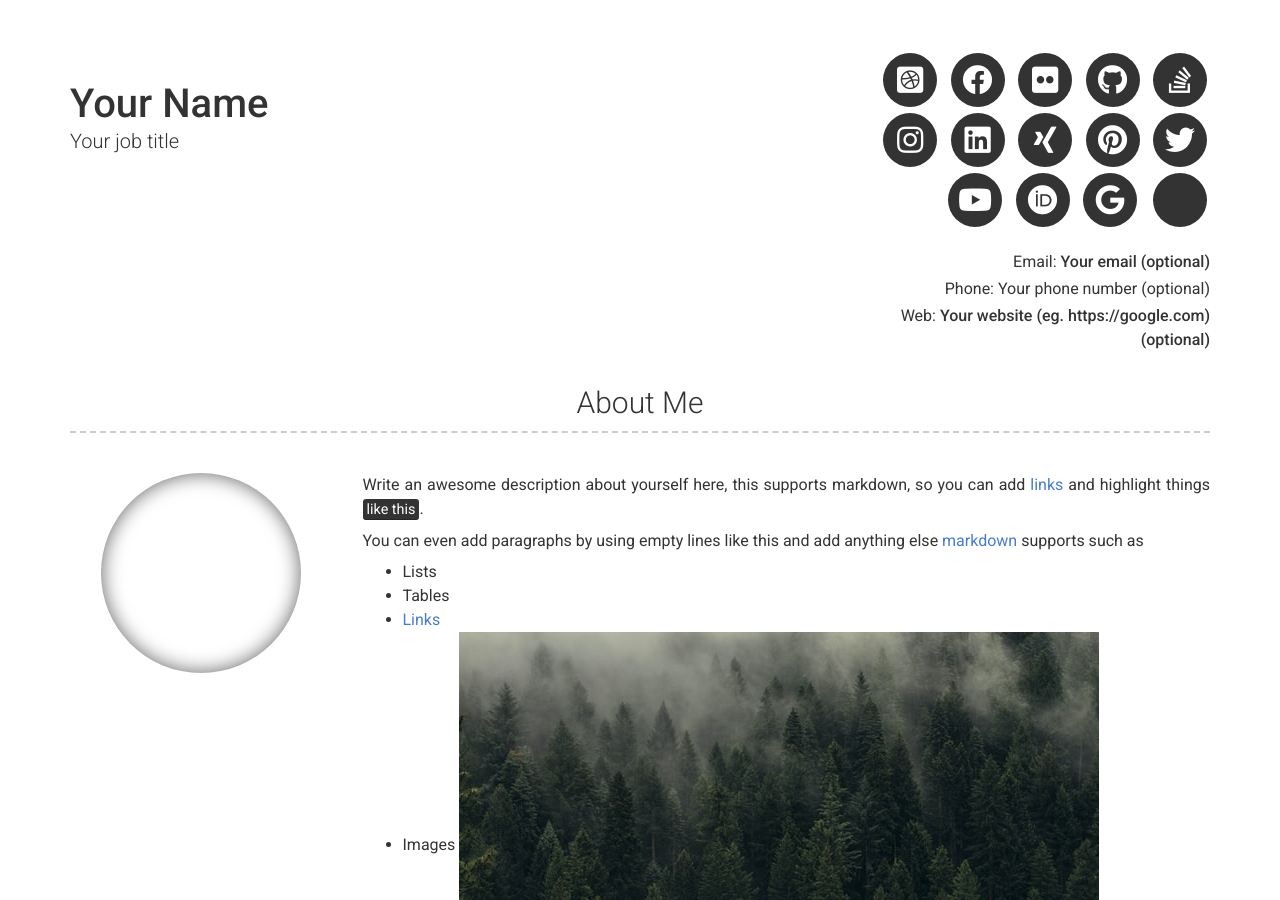
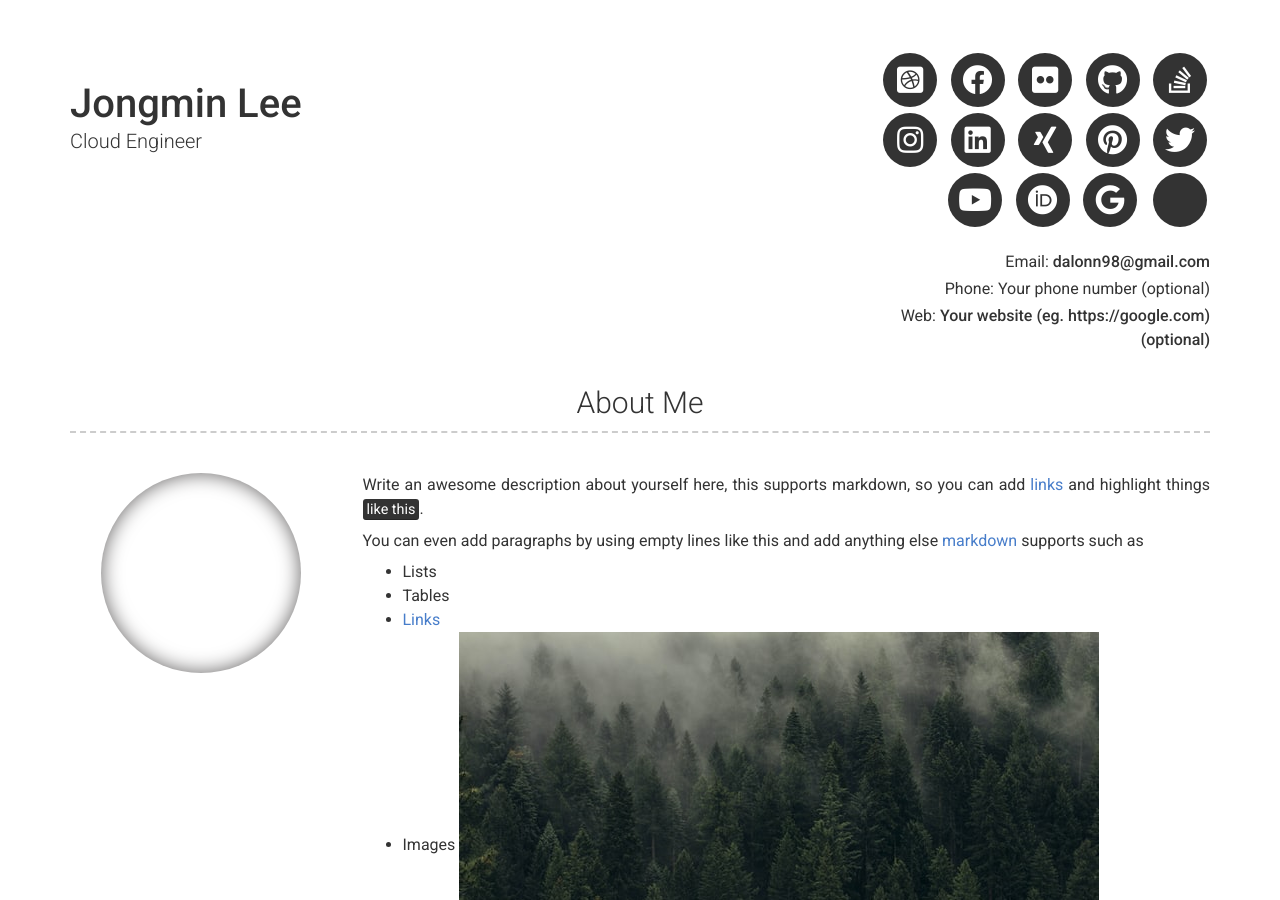
Before and after one commit to dalonn98/dalonn98.github.io, a Jekyll site: the page built from index.md, in a window 1280 px wide and 900 px high. Built offline with Jekyll 4.4.1, drawn with Linux system fonts in a browser that asks for light colours; nearby versions of some CDN libraries; some of the changed text lies outside the part shown.

Commit message:
Update _config.yml

```diff
--- a/_config.yml
+++ b/_config.yml
@@ -6,9 +6,9 @@ repository: Git repository where your resume will be hosted, only required if yo
 version: 2
 
 # Personal info
-name: Your Name
-title: Your job title
-email: Your email (optional)
+name: Jongmin Lee
+title: Cloud Engineer
+email: dalonn98@gmail.com
 # email_title: Email (Email title override)
 phone: Your phone number (optional)
 # phone_title: Phone (Phone title override)
```
